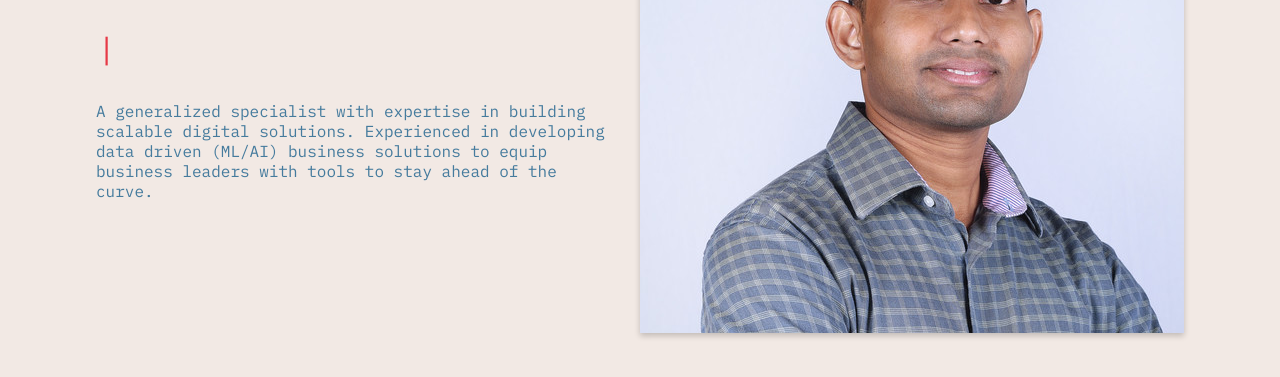
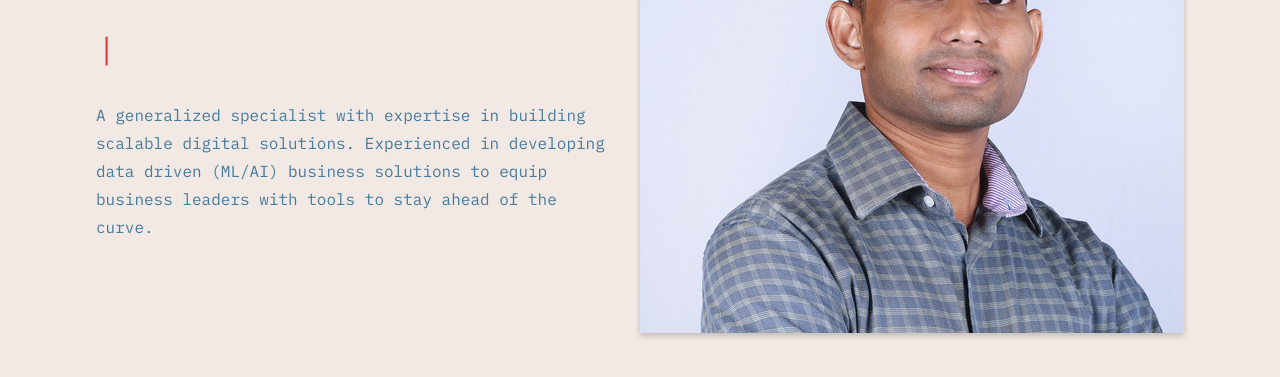
Before and after one commit to rezaabdullah/portfolio, a Gatsby site: page / in a window 1280 px wide. Shown: the part 303-680 px from the top of the page. Built offline with nearby package versions, Linux system fonts and the light colour scheme; Gatsby itself is replaced by a stand-in of ours.

Commit message:
style: Increased line height

```diff
--- a/src/components/ui/layout.module.scss
+++ b/src/components/ui/layout.module.scss
@@ -72,7 +72,7 @@ main {
         p {
             padding-top: 32px;
             font-size: 16px;
-            line-height: 20px;
+            line-height: 28px;
             padding-right: 32px;
             color: #457B9D;
         }
```
